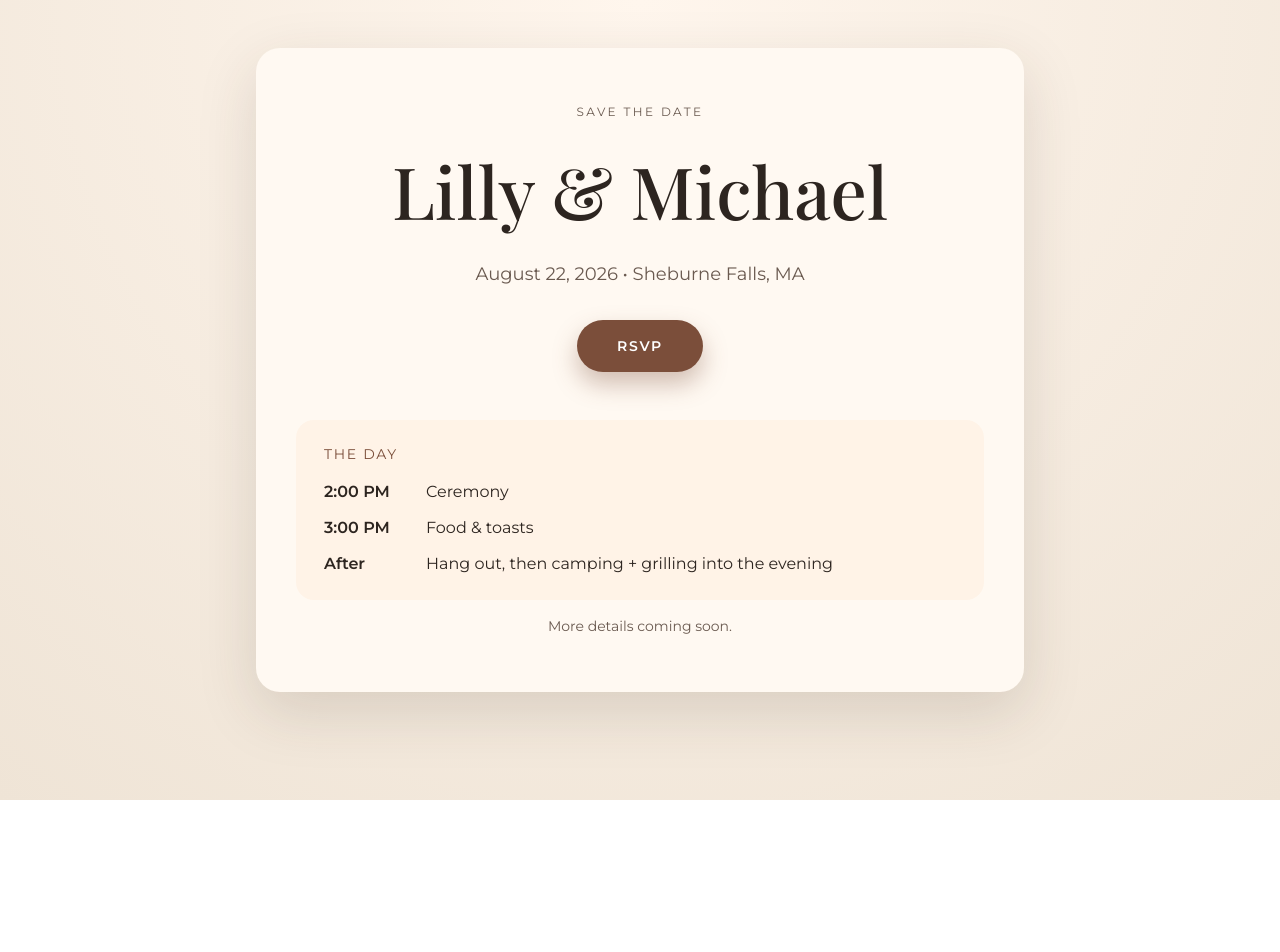
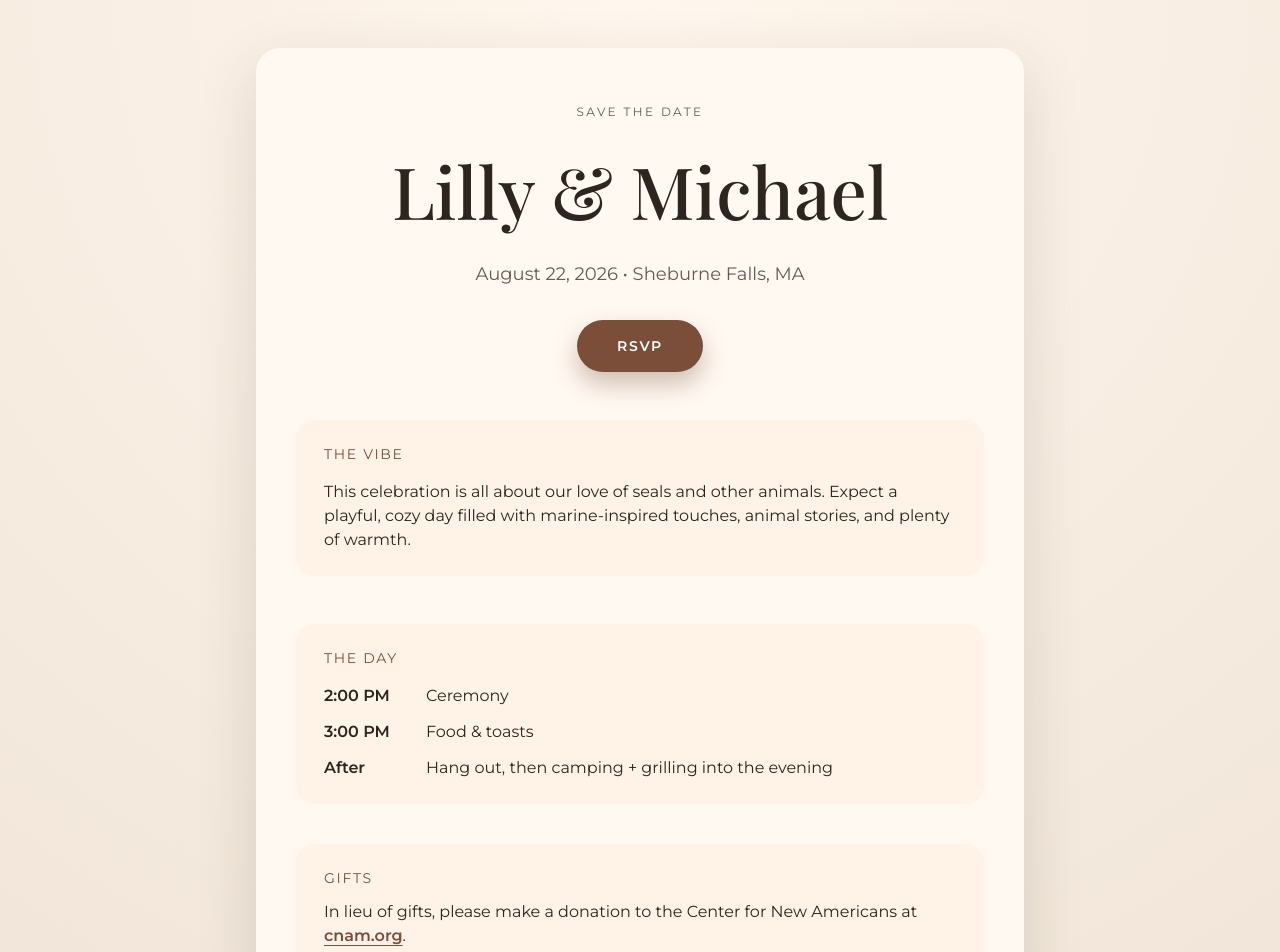
Before and after one commit to mjsokolo/wedding, a React (Vite) app: page / in a window 1280 px wide. Shown: the top 952 px of the page. Before the commit the page ends 800 px from the top, so only its background shows below. Built offline with nearby package versions, Linux system fonts and the light colour scheme.

Commit message:
adding more details to the site

```diff
--- a/src/App.jsx
+++ b/src/App.jsx
@@ -5,7 +5,7 @@ const RSVP_ENDPOINT =
 
 const initialForm = {
   fullName: "",
-  attending: "yes",
+  attending: "",
   guestCount: "1",
   dietaryNotes: ""
 };
@@ -83,6 +83,16 @@ export default function App() {
           </button>
           <section className="mt-8 w-full rounded-[18px] bg-[#fff3e7] px-7 py-6 text-left font-sans">
             <h2 className="mb-4 text-sm uppercase tracking-[0.12em] text-[#7b4e3a]">
+              The Vibe
+            </h2>
+            <p className="text-base text-[#2d2520]">
+              This celebration is all about our love of seals and other animals.
+              Expect a playful, cozy day filled with marine-inspired touches,
+              animal stories, and plenty of warmth.
+            </p>
+          </section>
+          <section className="mt-8 w-full rounded-[18px] bg-[#fff3e7] px-7 py-6 text-left font-sans">
+            <h2 className="mb-4 text-sm uppercase tracking-[0.12em] text-[#7b4e3a]">
               The Day
             </h2>
             <ul className="grid gap-3 text-base text-[#2d2520]">
@@ -99,6 +109,24 @@ export default function App() {
                 Hang out, then camping + grilling into the evening
               </li>
             </ul>
+          </section>
+          <section className="mt-6 w-full rounded-[18px] bg-[#fff3e7] px-7 py-6 text-left font-sans">
+            <h2 className="mb-3 text-sm uppercase tracking-[0.12em] text-[#7b4e3a]">
+              Gifts
+            </h2>
+            <p className="text-base text-[#2d2520]">
+              In lieu of gifts, please make a donation to the Center for New
+              Americans at{" "}
+              <a
+                href="https://cnam.org/"
+                target="_blank"
+                rel="noreferrer"
+                className="font-semibold text-[#7b4e3a] underline underline-offset-4"
+              >
+                cnam.org
+              </a>
+              .
+            </p>
           </section>
           <p className="text-sm text-[#6a5a50]">More details coming soon.</p>
         </main>
@@ -138,8 +166,17 @@ export default function App() {
                 onChange={handleChange}
                 className="rounded-[14px] border border-[#d9c9b8] bg-[#fffdf9] px-4 py-3 text-base"
               >
-                <option value="yes">Yes, can’t wait!</option>
-                <option value="no">Sadly, no</option>
+                <option value="" disabled>
+                  Select an option
+                </option>
+                <option value="ceremony-lunch">
+                  Yes, ceremony & lunch only.
+                </option>
+                <option value="evening-only">
+                  Yes, evening party only.
+                </option>
+                <option value="both">Yes, we’ll be there for both!</option>
+                <option value="no">Sadly, we can’t make it.</option>
               </select>
             </label>
             <label className="grid gap-2 text-sm">
```
